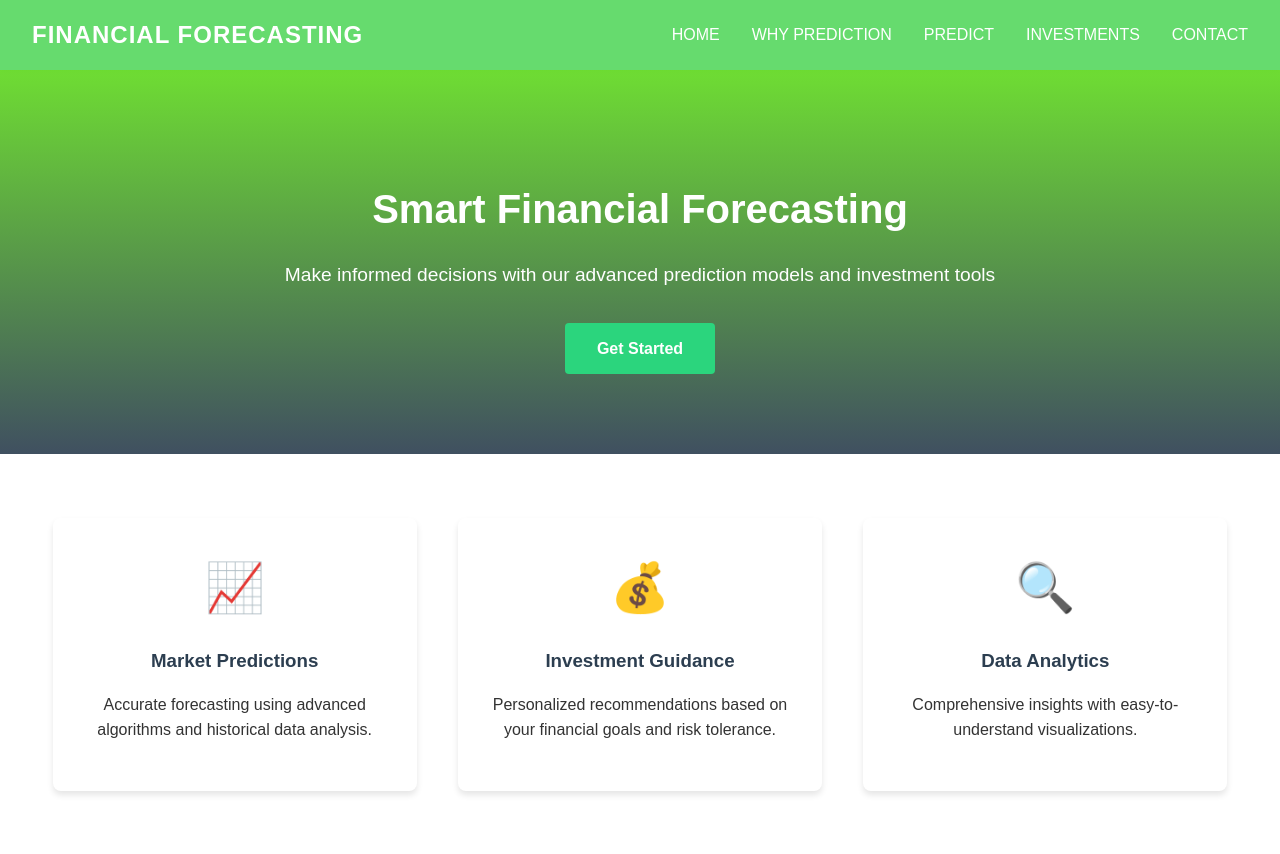
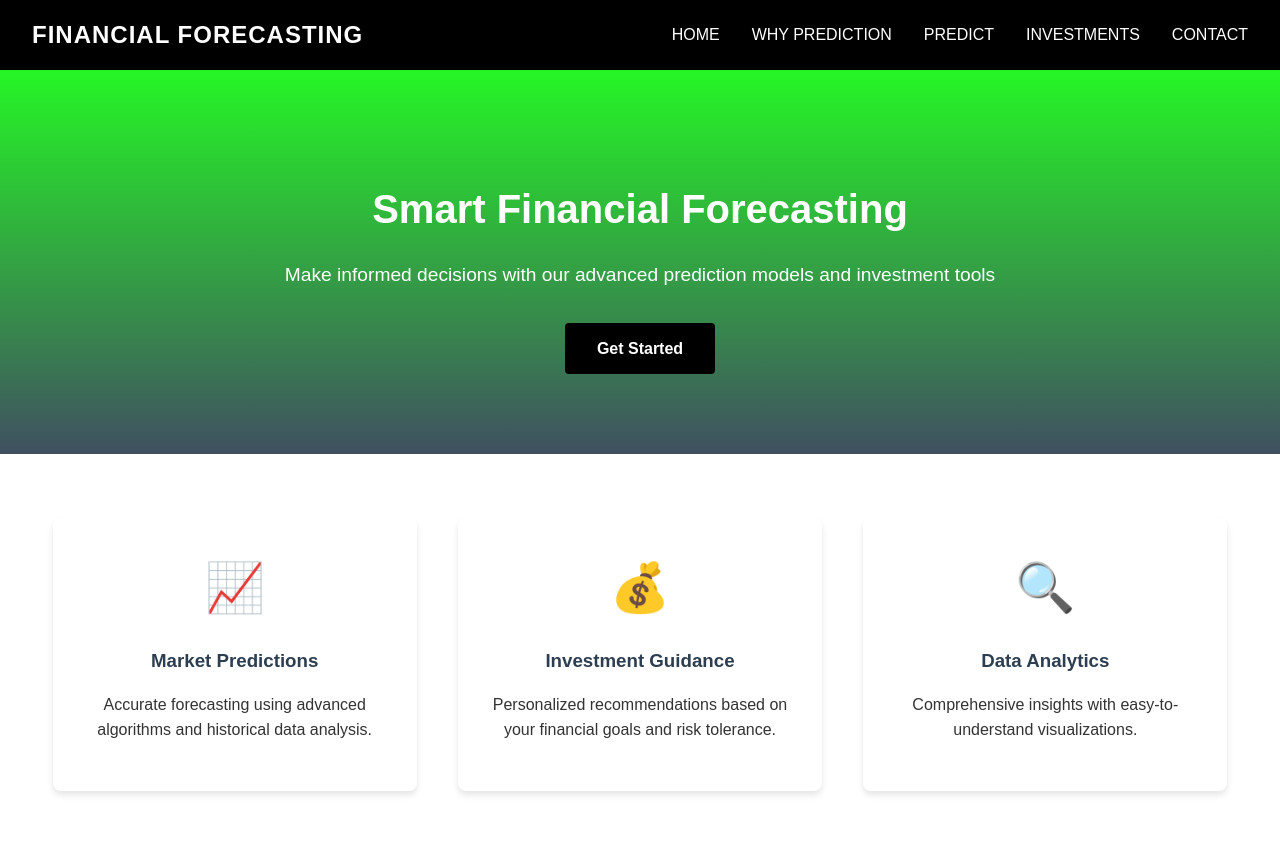
Before and after one commit to Eshika-Ranjan-Singh/Financial-Forecasting-On-Adult-s-Income-Prediction-Models, a Flask app: template templates/home.html in a window 1280 px wide. Shown: the top 854 px of the page. Run offline with Flask 3, Linux system fonts and the light colour scheme; the template is opened without the code that fills it, so the values that code supplies are empty; parts of the project's set-up code (start-up, migrations or seed data) failed here and were passed over; some libraries are stand-ins or nearby versions.

Commit message:
update home.html

```diff
--- a/templates/home.html
+++ b/templates/home.html
@@ -17,7 +17,7 @@
 
         /* Navigation styles */
         nav {
-            background-color: #66db6e;
+            background-color: #000000;
             color: white;
             padding: 1rem 2rem;
             display: flex;
@@ -58,7 +58,7 @@
 
         /* Hero Section */
         .hero {
-            background: linear-gradient(rgba(96, 218, 30, 0.9), rgba(44, 62, 80, 0.9));
+            background: linear-gradient(rgba(15, 246, 15, 0.9), rgba(44, 62, 80, 0.9));
             color: white;
             padding: 5rem 2rem;
             text-align: center;
@@ -82,7 +82,7 @@
         /* CTA Button */
         .cta-button {
             display: inline-block;
-            background-color: #2bd57d;
+            background-color: #000000;
             color: white;
             padding: 0.8rem 2rem;
             border-radius: 4px;
@@ -92,7 +92,7 @@
         }
 
         .cta-button:hover {
-            background-color: #1eb688;
+            background-color: #000000;
         }
 
         /* Features Section */
```
